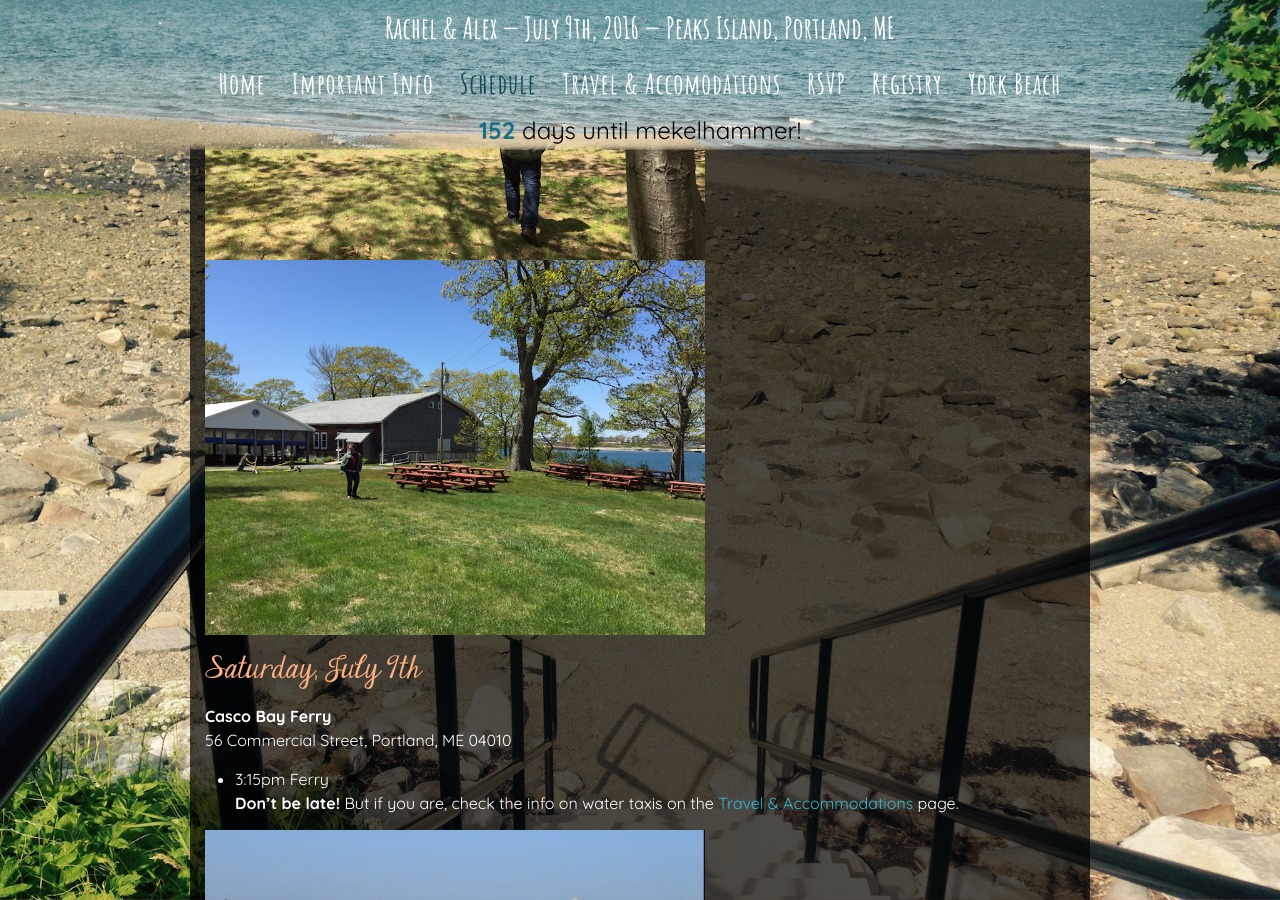
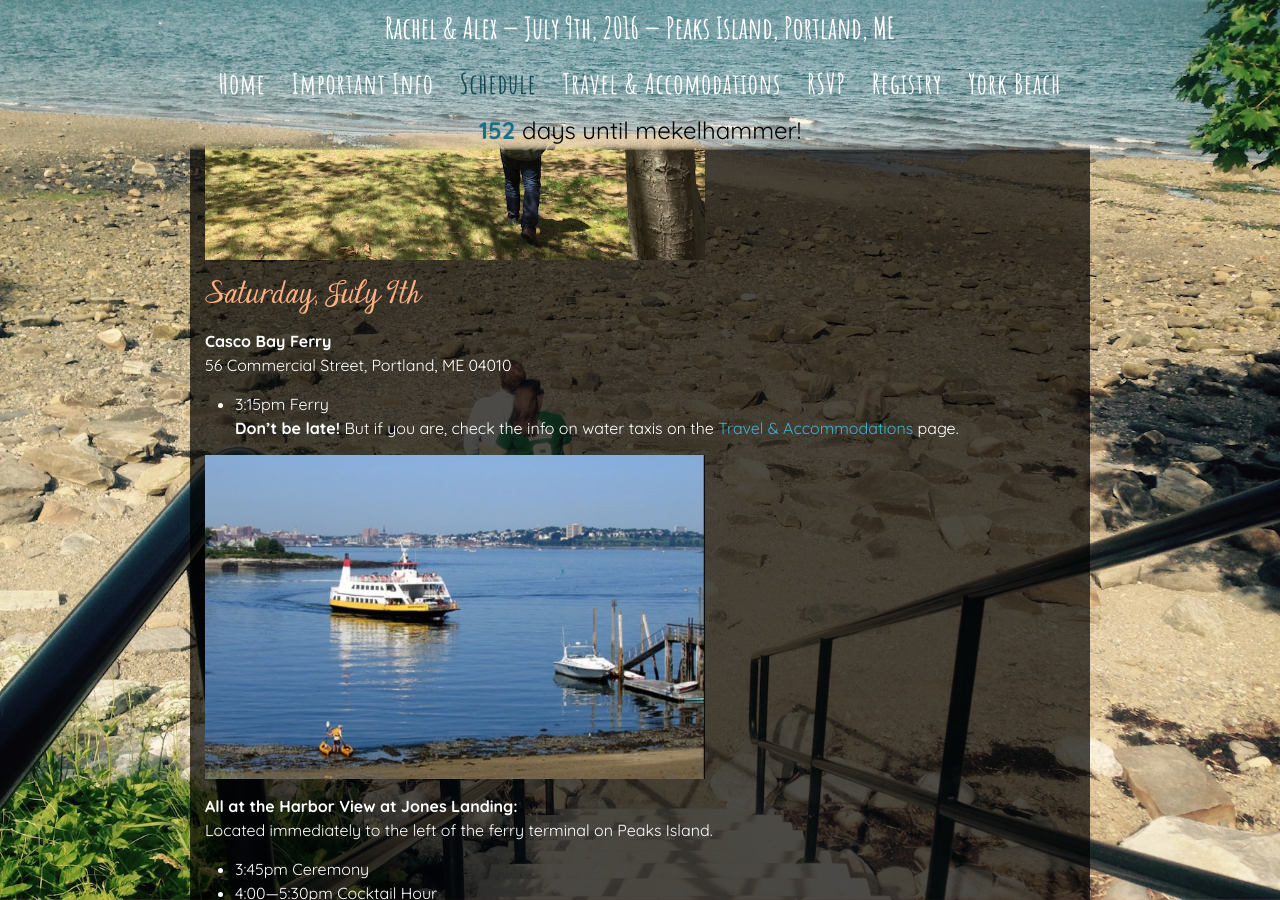
Before and after one commit to amekelburg/wedsite, a Jekyll site: the page built from 3-schedule.md, in a window 1280 px wide and 900 px high, scrolled down 500 px. Built offline with Jekyll 4.4.1, drawn with Linux system fonts in a browser that asks for light colours; some web fonts are replaced; comment, search, counter and statistics services are not loaded.

Commit message:
Update 3-schedule.md

```diff
--- a/3-schedule.md
+++ b/3-schedule.md
@@ -9,7 +9,7 @@ permalink: /events-and-schedule/
   **Welcome drinks**
 The Lion's Club on Peak's Island
 
-![lionsclub1](/img/lions-club-2.JPG){:width="500px"}![lionsclub2](/img/lions-club-1.JPG){:width="500px"}
+![lionsclub1](/img/lions-club-2.JPG){:width="500px"}
 
 ### Saturday, July 9th
 
```
